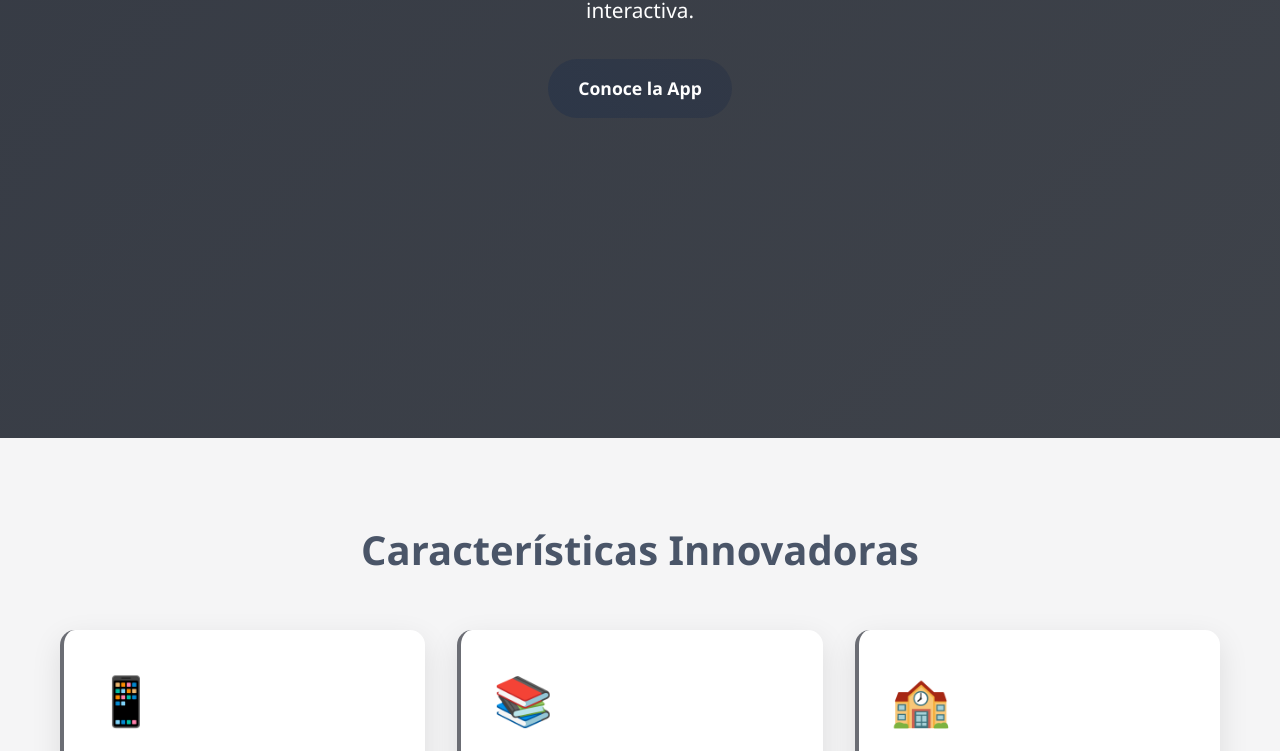
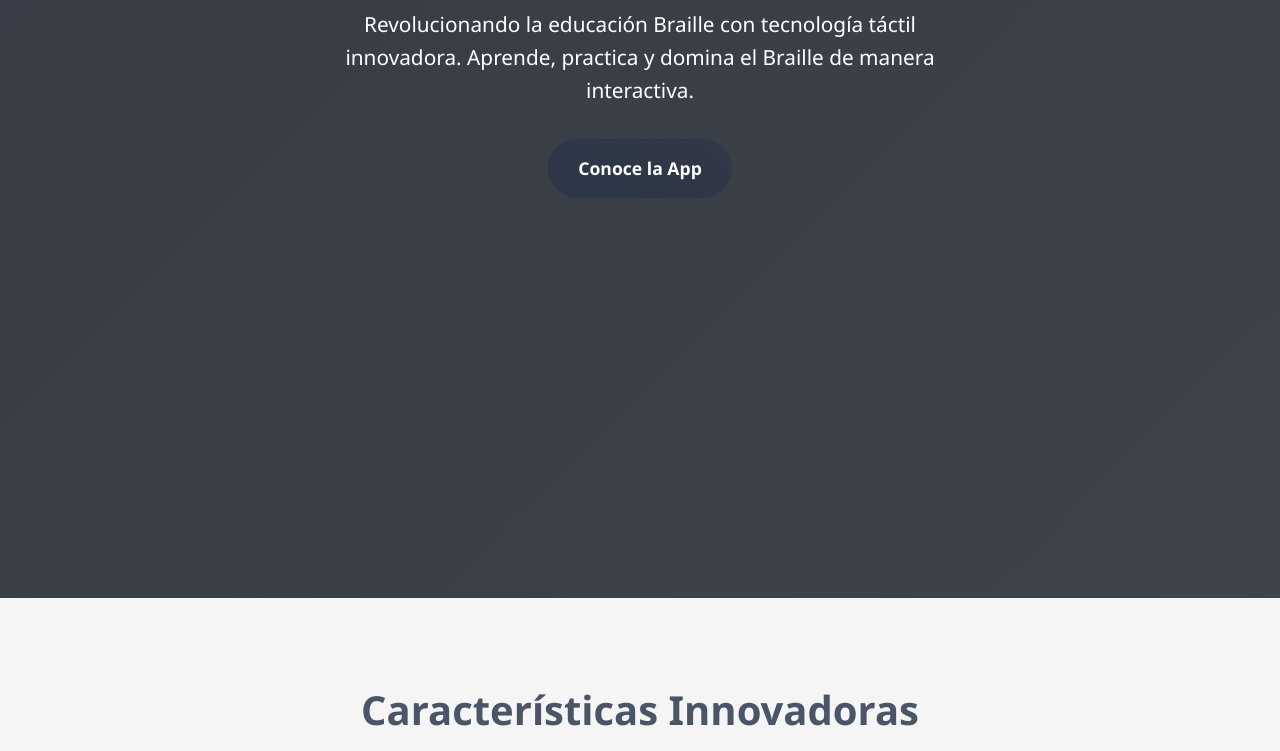
Before and after one commit to Santiago672/BrailLearning, a plain HTML site: page index.html in a window 1280 px wide. Shown: the part 498-1249 px from the top of the page. Drawn offline with Linux system fonts and the light colour scheme.

Commit message:
Update BrailLearning.css

```diff
--- a/BrailLearning.css
+++ b/BrailLearning.css
@@ -69,7 +69,7 @@
 
         /* Hero Section */
         .hero {
-            padding: 320px 0px;
+            padding: 50vh 0px;
             text-align: center;
             color: white;
         }
@@ -519,4 +519,5 @@
             .modal-body {
                 padding: 20px;
             }
+
         }
```
